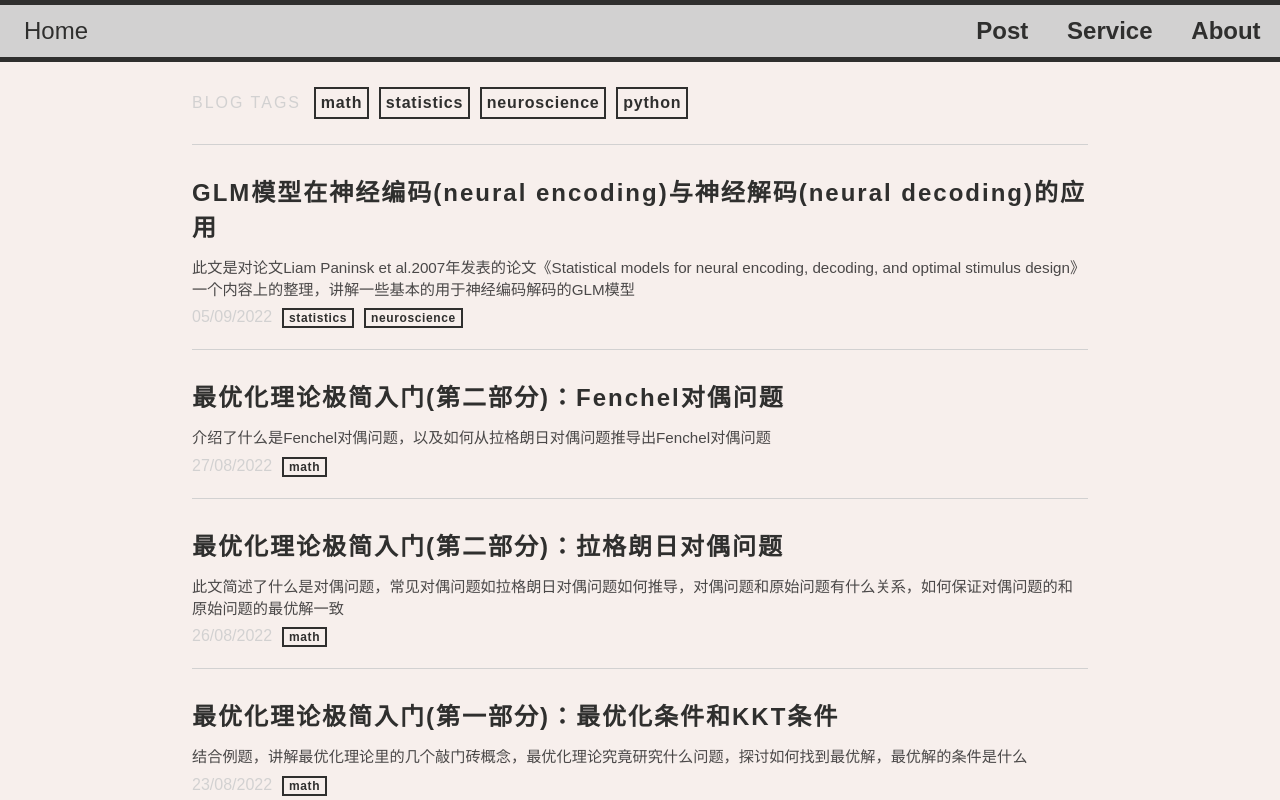
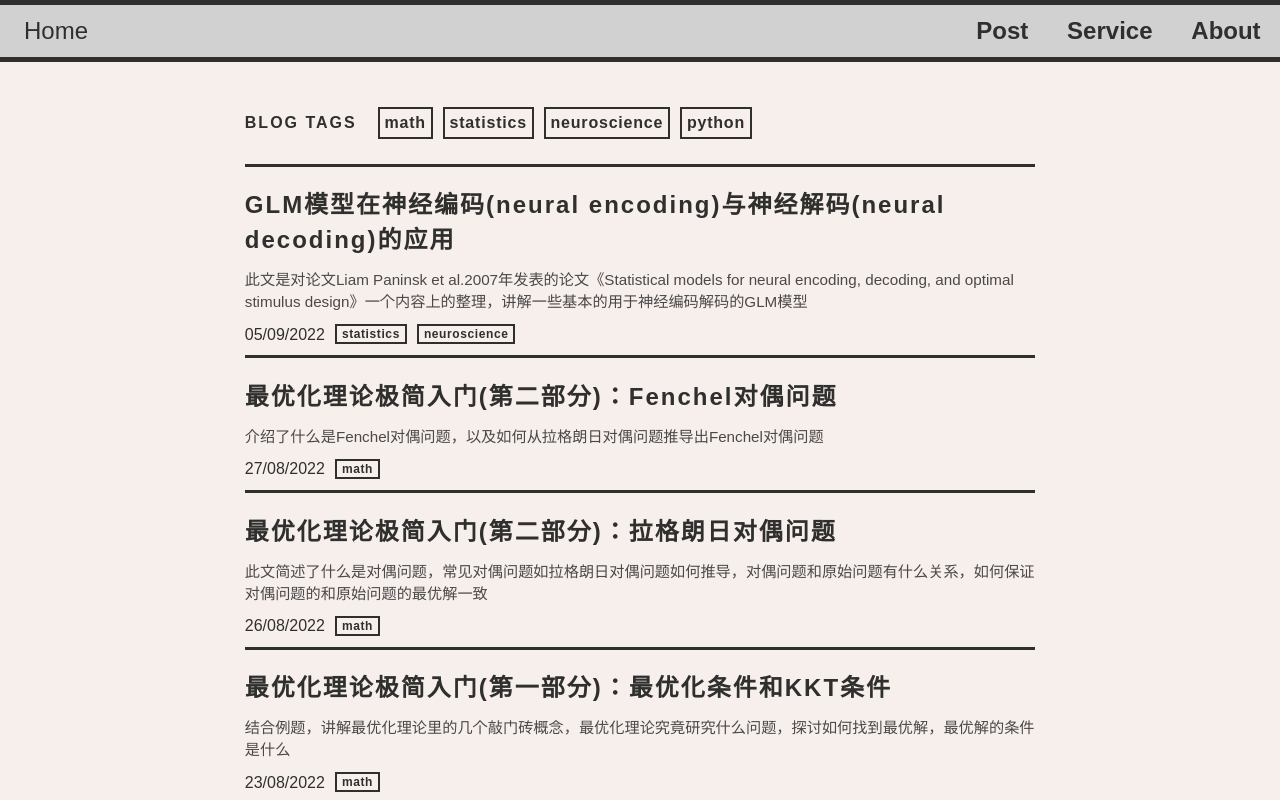
Before and after one commit to kisaragiRY/Rane-Blog, a React (Create React App) app: page /post in a window 1280 px wide. Shown: the top 800 px of the page. Built offline with nearby package versions, Linux system fonts and the light colour scheme; a web font is replaced by a local one.

Commit message:
WIP: update post page #1

```diff
--- a/src/Components/postCard/postcard.css
+++ b/src/Components/postCard/postcard.css
@@ -1,7 +1,7 @@
 .card-container{
-    padding: 1em 0;
+    padding: .4rem 0;
     min-height: 3em;
-    border-bottom: solid 1px var(--color-grey);
+    border-bottom: solid 3px var(--color-text);
 }
 .card-container h2{
     letter-spacing: 2px;
@@ -10,14 +10,17 @@
 
 
 .abstract{
-    margin: .3em 0;
+    margin: .5rem 0;
     font-weight: 100;
     font-size: .95em;
     color: #4a4848;
 }
 
+/* date */
 .card-container span{
-    /* display: block; */
-    color: var(--color-grey);
+    color: var(--color-text);
     margin-right: 5px;
+    font-weight: lighter;
+    position: relative;
+    top: .1rem;
 }
--- a/src/Pages/Post/post.css
+++ b/src/Pages/Post/post.css
@@ -3,7 +3,10 @@
     flex-direction: column;
     margin: auto;
     padding: 0 2em;
-    max-width: 60em;
+    background-color: var(--color-bg);
+}
+.post-wrapper{
+    width: 65%;
 }
 .post-list{
     display: flex;
@@ -11,15 +14,16 @@
 }
 .tag-menu{
     padding: 20px 0;
-    border-bottom: solid 1px var(--color-grey);
+    border-bottom: solid 3px var(--color-text);
 
 }
 
 .tag-menu span:nth-child(1){
-    margin-right: 8px;
-    color: var(--color-grey) ;
+    margin-right: 1rem;
+    color: var(--color-text) ;
     letter-spacing: 2px;
-    text-transform:uppercase;
+    text-transform: uppercase;
+    font-weight: bold;
 }
 
 .tag_title{
--- a/src/Pages/Post/post.js
+++ b/src/Pages/Post/post.js
@@ -21,6 +21,7 @@ export default function Post() {
       {/* the main post page */}
       {location.pathname==='/post'&&
       <div className='post-container'>
+        <div className='post-wrapper'>
           <div className='tag-menu'>
             <span>Blog tags</span>
             {(TAG_LIST).map((tag,key)=>
@@ -36,11 +37,13 @@ export default function Post() {
           <div className='post-list'>
             {sort_json(blogs).map((data,key)=><PostCard key={key} title={data.title} date={data.creat_time} tags={data.tag} file_name={data.file_name} description={data.description}/>)}
           </div>
+        </div>
       </div>}
 
       {/* tag page */}
       {location.pathname===`/post/tag/${tag}`&&
       <div className='post-container'>
+        <div className='post-wrapper'>
           <div className='tag-menu'>
             <span>Blog tags</span>
             {(TAG_LIST).map((tag,key)=>
@@ -59,6 +62,7 @@ export default function Post() {
               <PostCard key={key} title={data.title} date={data.creat_time} tags={data.tag} file_name={data.file_name} description={data.description}/>
               )}
           </div>
+        </div>
       </div>}
 
       {/* post detail page */}
```
Lines whose indentation alone changed are shown as unchanged.
